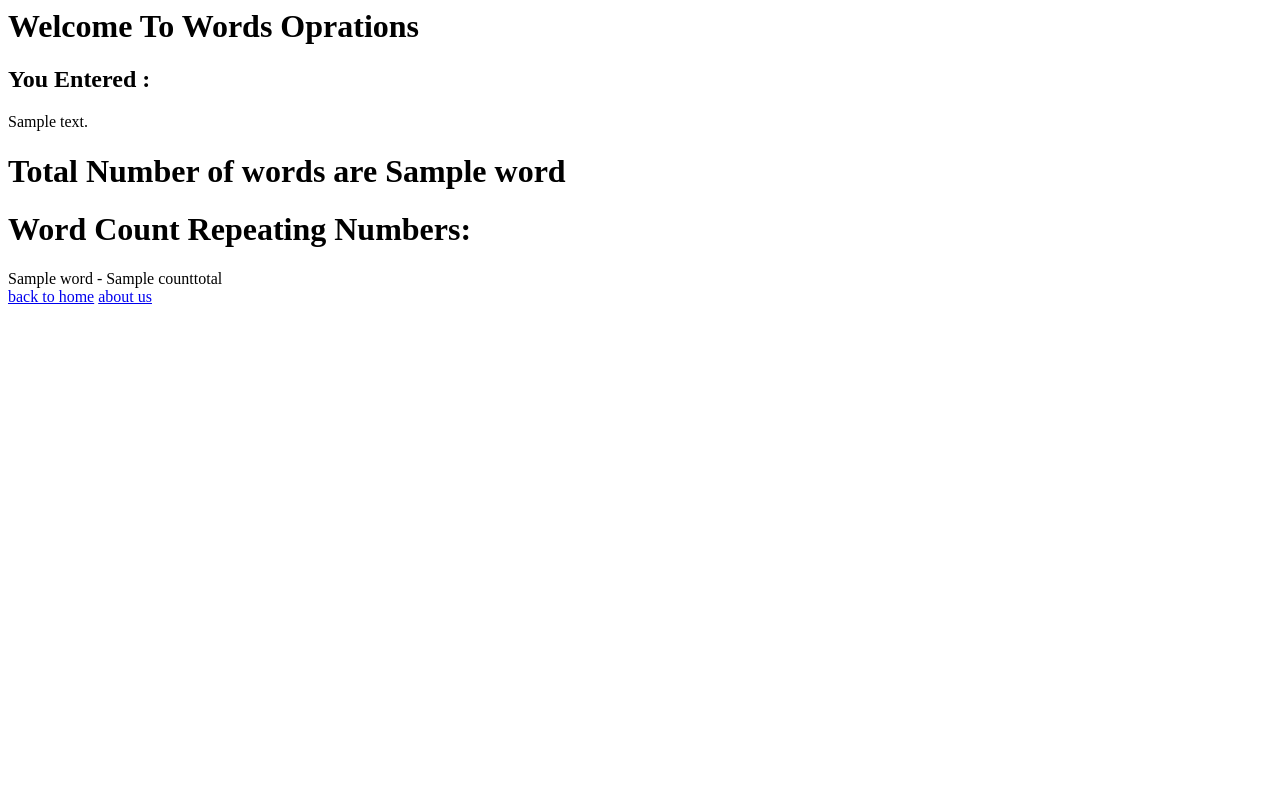
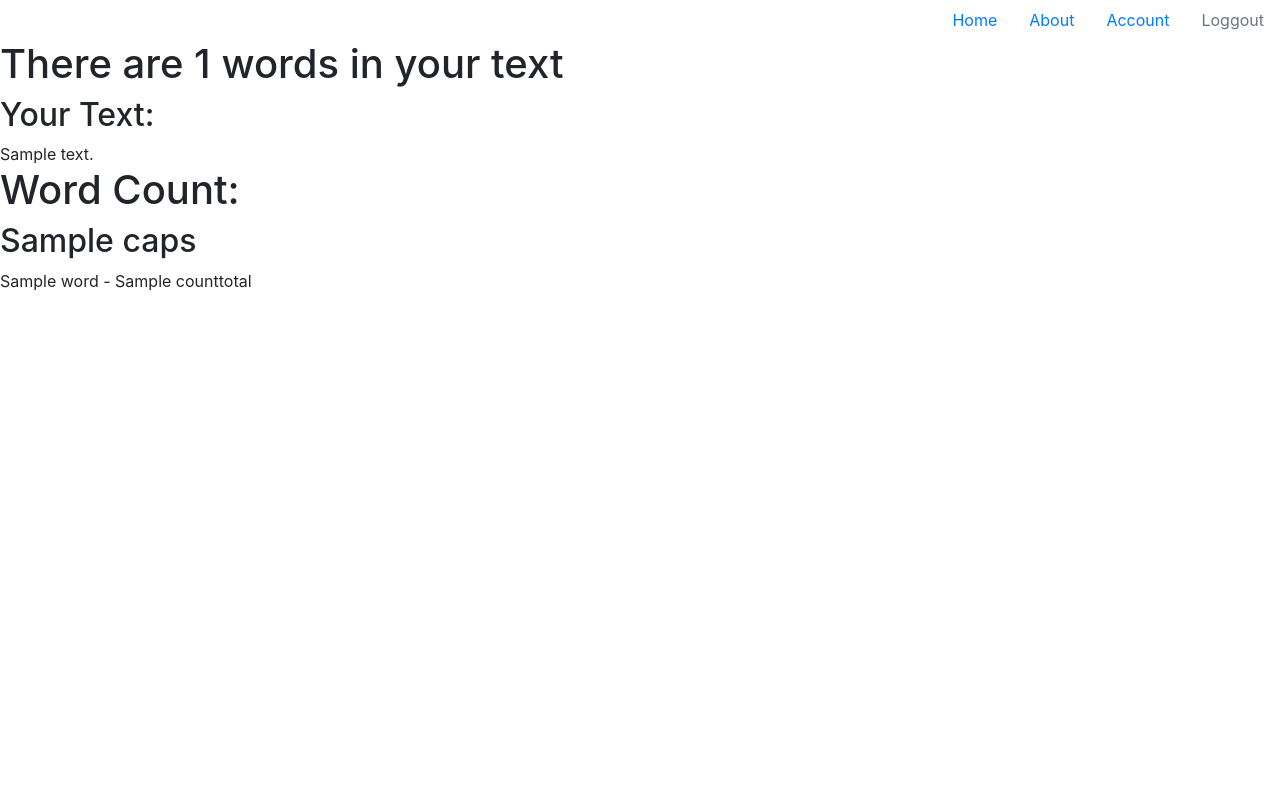
Before and after one commit to zakiansari061/febproject-root, a Django app: template template/Count.html in a window 1280 px wide. Run offline with Django 3.2, Linux system fonts and the light colour scheme; the template is opened without the code that fills it: most values are stand-ins (such as "Sample title", 1, 10 or a date in 2020); some libraries are stand-ins or nearby versions.

Commit message:
Update Count.html

```diff
--- a/template/Count.html
+++ b/template/Count.html
@@ -1,17 +1,46 @@
-<h1> Welcome To Words Oprations
-</h1>
+<html lang="en">
+<head>
+    <meta charset="UTF-8">
+    <meta name="viewport" content="width=device-width, initial-scale=1.0">
+    <title>Document</title>
+</head>
+<body>
+    <link rel ="stylesheet" href="https://stackpath.bootstrapcdn.com/bootstrap/4.4.1/css/bootstrap.min.css" integrity="sha384-Vkoo8x4CGsO3+Hhxv8T/Q5PaXtkKtu6ug5TOeNV6gBiFeWPGFN9MuhOf23Q9Ifjh" crossorigin="anonymous">
+    <ul class="nav justify-content-end">
+        <li class="nav-item">
+            <a class="nav-link active" href="#">Home</a>
+          </li>
+          <li class="nav-item">
+            <a class="nav-link" href="#">About</a>
+          </li>
+          <li class="nav-item">
+            <a class="nav-link" href="#">Account</a>
+          </li>
+          <li class="nav-item">
+            <a class="nav-link disabled" href="#">Loggout</a>
+          </li>
+      </ul>
+    <h1>There are {{ count }} words in your text</h1>
 
-<h2>You Entered : </h2>
-{{fulltext}}
 
-<h1> Total Number of words are {{ word }}</h1>
+<h2>Your Text:</h2>
+{{ fulltext }}
 
-<h1> Word Count Repeating Numbers: </h1>
-{% for word, counttotal in worddictionary %}
+<h1>Word Count:</h1>
+<h2>
+    {{ caps }}
+</h2>
+{% for word, counttotal in sortedwords %}
+
 {{ word }} - {{ counttotal }}
-<br/>
+<br />
+
+
 
 {% endfor %}
+    <script src="https://code.jquery.com/jquery-3.4.1.slim.min.js" integrity="sha384-J6qa4849blE2+poT4WnyKhv5vZF5SrPo0iEjwBvKU7imGFAV0wwj1yYfoRSJoZ+n" crossorigin="anonymous"></script>
+    <script src="https://cdn.jsdelivr.net/npm/popper.js@1.16.0/dist/umd/popper.min.js" integrity="sha384-Q6E9RHvbIyZFJoft+2mJbHaEWldlvI9IOYy5n3zV9zzTtmI3UksdQRVvoxMfooAo" crossorigin="anonymous"></script>
+    <script src="https://stackpath.bootstrapcdn.com/bootstrap/4.4.1/js/bootstrap.min.js" integrity="sha384-wfSDF2E50Y2D1uUdj0O3uMBJnjuUD4Ih7YwaYd1iqfktj0Uod8GCExl3Og8ifwB6" crossorigin="anonymous"></script>
 
-<a href="{% url 'home' %}"> back to home</a>
-<a href="{% url 'about' %}">about us </a>
+</body>
+</html>
```
